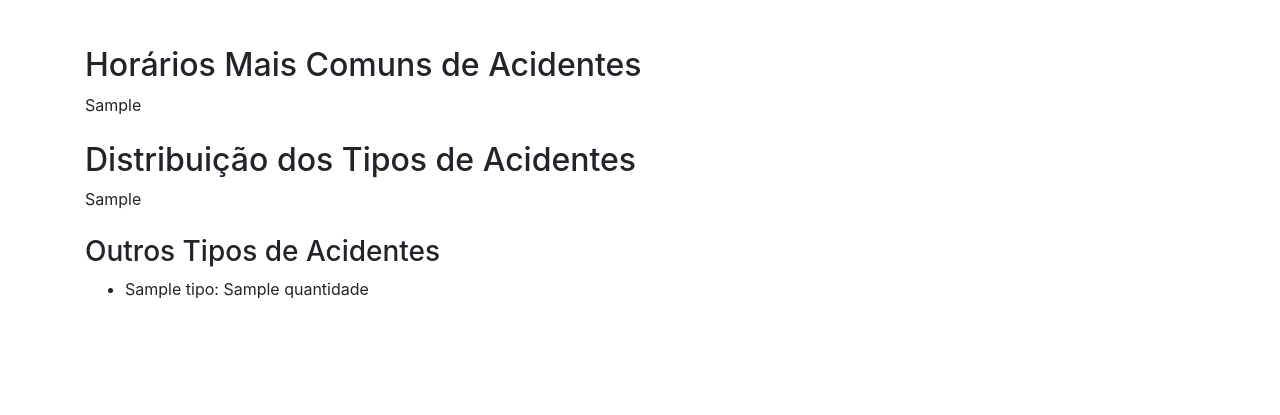
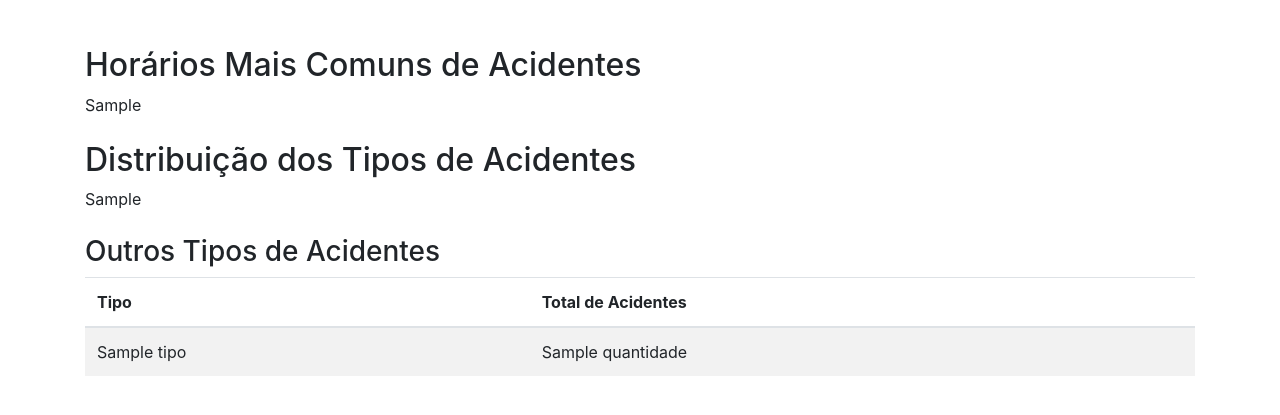
Before and after one commit to tupiribas/safe-highway-project-big-data, a Django app: template graphics/templates/graphics/graphics.html in a window 1280 px wide. Shown: the part 302-717 px from the top of the page. Run offline with Django 5.2, Linux system fonts and the light colour scheme; the template is opened without the code that fills it: most values are stand-ins (such as "Sample title", 1, 10 or a date in 2020); some libraries are stand-ins or nearby versions.

Commit message:
Feat: Tabela na parte de outros acidentes

```diff
--- a/graphics/templates/graphics/graphics.html
+++ b/graphics/templates/graphics/graphics.html
@@ -106,11 +106,24 @@
       <div class="row mt-4">
         <div class="col-lg-12">
           <h3>Outros Tipos de Acidentes</h3>
-          <ul>
-            {% for acidente in outros_acidentes %}
-            <li>{{ acidente.tipo }}: {{ acidente.quantidade }}</li>
-            {% endfor %}
-          </ul>
+
+          <table class="table table-striped">
+            <thead>
+              <tr>
+                <th scope="col">Tipo</th>
+                <th scope="col">Total de Acidentes</th>
+              </tr>
+            </thead>
+
+            <tbody>
+              {% for acidente in outros_acidentes %}
+              <tr>
+                <td>{{ acidente.tipo }}</td>
+                <td>{{ acidente.quantidade }}</td>
+              </tr>
+              {% endfor %}
+            </tbody>
+          </table>
         </div>
       </div>
     </div>
--- a/graphics/views.py
+++ b/graphics/views.py
@@ -58,10 +58,11 @@ def grafico_acidentes(request):
     title_ano_estado = f'Total de Acidentes por Estado ({start_date_ano.strftime("%d/%m/%Y")} até {end_date_ano.strftime("%d/%m/%Y")})' if start_date_ano and end_date_ano else 'Total de Acidentes por Estado (2007 até 2020)'
     # Gráfico de acidentes por estado
     acidentes_por_estado = df_estado['uf'].value_counts()
+
     fig2 = px.bar(
         acidentes_por_estado, x=acidentes_por_estado.index,
         y=acidentes_por_estado.values, title=title_ano_estado,
-        labels={'uf': 'Estado (UF)', 'acidentes_por_estado': 'QTDE'}
+        labels={'uf': 'Estadooo (UF)', 'y': 'Quantidade'}
     )
 
     # Gráfico de Tipos de Acidentes
```
Also changed, not shown: 1 other file.
